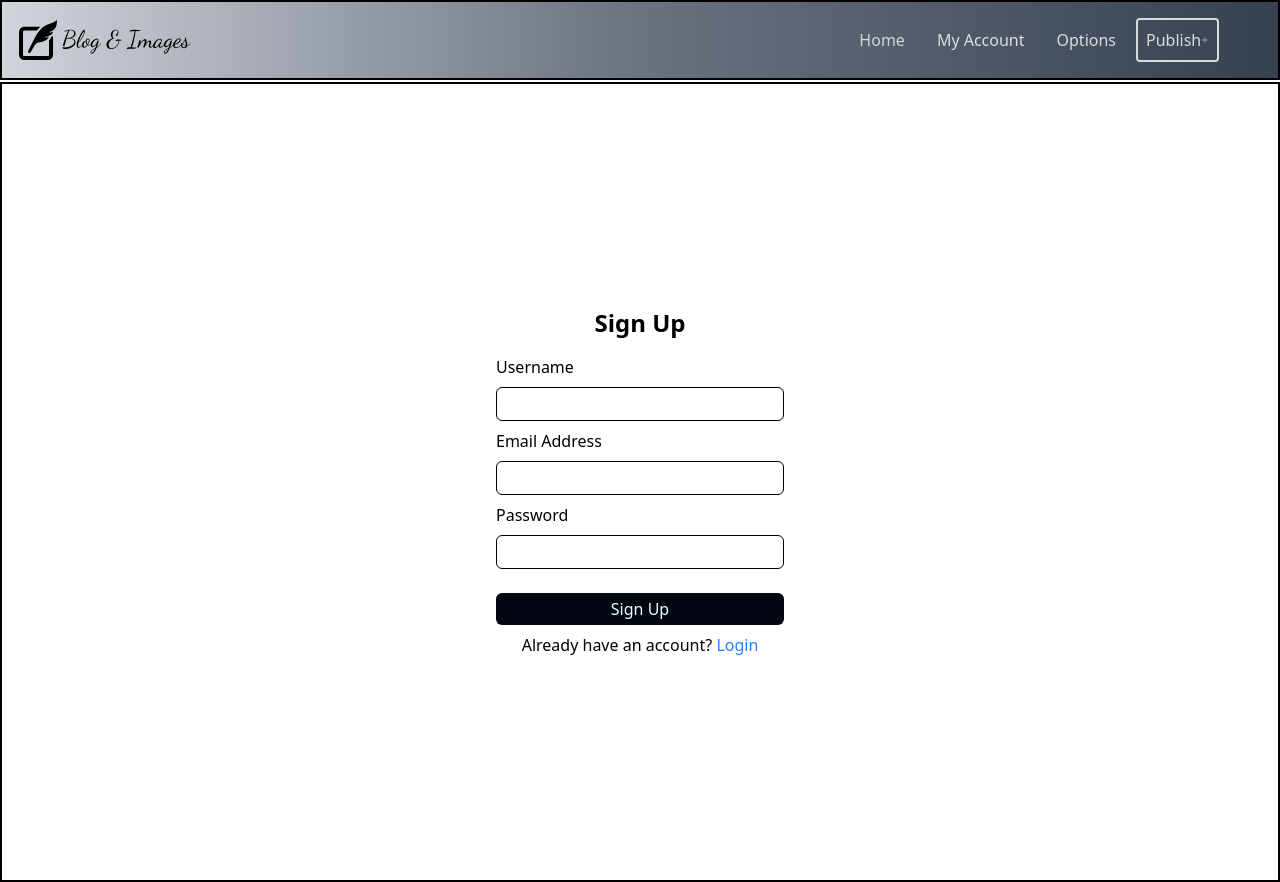
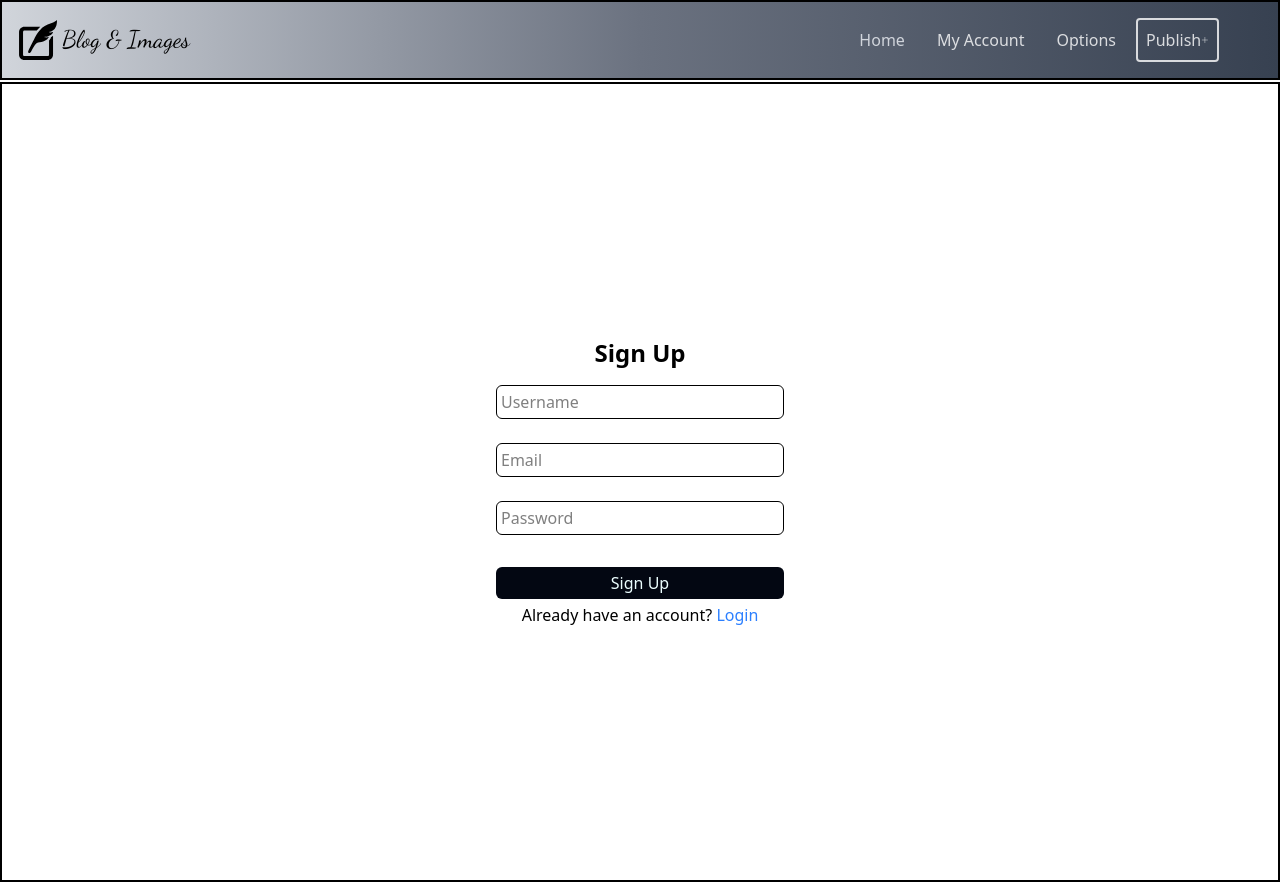
Before and after one commit to Arpit-paliwal555/BlogsWithImages, a React (Vite) app: page /signup in a window 1280 px wide. Built offline with nearby package versions, Linux system fonts and the light colour scheme; no server answers.

Commit message:
fixed layout shift in forms

```diff
--- a/src/components/BlogCard.tsx
+++ b/src/components/BlogCard.tsx
@@ -13,7 +13,7 @@ const BlogCard: FunctionComponent<IBlogpost> = (props:IBlogpost) => {
     <div className="border-2 mt-1 mb-1 p-2 flex flex-col justify-between h-auto w-full rounded-lg
     hover:shadow-lg hover:scale-105 transition-transform duration-200 ease-in-out">
         {imageUrl && (
-            <img src={`http://localhost:4000${imageUrl}`} alt={title} className="w-full h-48 object-cover rounded-lg mb-4" />
+            <img src={`${import.meta.env.VITE_BACKEND_URL}${imageUrl}`} alt={title} className="w-full h-48 object-cover rounded-lg mb-4" />
         )}
         <h1 className="font-bold">{title}</h1>
         <p className="grow">{description}</p>
--- a/src/components/Login.tsx
+++ b/src/components/Login.tsx
@@ -20,11 +20,10 @@ const LoginForm: FunctionComponent<LoginFormProps> = () => {
         return <p className="text-center text-red-500">Auth context is not available. Please ensure you are within an AuthProvider.</p>;
     }
     const {setUser} = auth;
-
     return (
         <div className="border-2 h-screen mt-0.5 p-2 flex flex-col items-center justify-center">
         <div className="w-2xs">
-        <h1 className="text-bold text-2xl ml-26">Log In</h1>
+        <h1 className="text-bold text-2xl text-center">Log In</h1>
         <Formik
             initialValues={{
             email: "",
@@ -46,7 +45,7 @@ const LoginForm: FunctionComponent<LoginFormProps> = () => {
                     return;
                 }
 
-                const res = await api.post("/api/users/signin", values, {withCredentials: true});
+                await api.post("/api/users/signin", values, {withCredentials: true});
 
                 const me = await api.get("/api/users/me", {withCredentials: true});
                 setUser(me.data);
@@ -65,32 +64,42 @@ const LoginForm: FunctionComponent<LoginFormProps> = () => {
             }}
         >
 
-        {() => (
-        <Form className="flex flex-col">
-            <label htmlFor="email">Email</label>
+        {(formik) => (
+        <Form className="flex flex-col gap-1 mt-4">
+            {/* <label htmlFor="email">Email</label> */}
             <Field
                 name="email"
                 type="text"
                 className="border p-1 rounded-md"
+                placeholder="Email"
             />
+            <p className="p-1 h-4">
+                {formik.touched.email && formik.errors.email ?
                 <ErrorMessage
                     name="email"
                     component="p"
                     className="text-xs text-red-500"
-            />
-            <label htmlFor="password">Password</label>
+                /> : ""}
+
+            </p>
+            {/* <label htmlFor="password">Password</label> */}
             <Field
                 id="password"
                 name="password"
                 type="password"
                 className="border p-1 rounded-md"
+                placeholder="Password"
             />
+            <p className="p-1 h-4">
+                {formik.touched.password && formik.errors.password ?
                 <ErrorMessage
                     name="password"
                     component="p"
                     className="text-xs text-red-500"
-            />
-            <button type="submit" className="bg-gray-950 text-cyan-50 rounded-md p-1 mt-4 cursor-pointer">Log In</button>
+                /> : ""}
+
+            </p>
+            <button type="submit" className="bg-gray-950 text-cyan-50 rounded-md p-1 mt-1 cursor-pointer">Log In</button>
             <p className="ml-6">don't have an account? <a href="/signup" className="text-blue-500">Sign Up</a></p>
         </Form>
         )}
--- a/src/components/PublishBlog.tsx
+++ b/src/components/PublishBlog.tsx
@@ -64,7 +64,7 @@ export default function CreateBlog() {
           }
         }}
       >
-        {({ isSubmitting, setFieldValue}) => (
+        {({ isSubmitting, setFieldValue, touched, errors }) => (
           <Form className="w-full max-w-md p-6 rounded-xl shadow-lg space-y-6">
             <h1 className="text-2xl font-bold text-center">Publish Blog</h1>
             <div>
@@ -99,11 +99,15 @@ export default function CreateBlog() {
                 placeholder="Your blog title"
                 className="w-full border rounded p-2"
               />
-              <ErrorMessage
+              <p className="p-1 h-4">
+                {touched.title && errors.title ?
+                <ErrorMessage
                 name="title"
                 component="p"
                 className="text-xs text-red-500"
-              />
+              /> : ""}
+            </p>
+
             </div>
 
             <div className="space-y-2">
@@ -115,11 +119,14 @@ export default function CreateBlog() {
                 placeholder="Write your story"
                 className="w-full border rounded p-2"
               />
-              <ErrorMessage
-                name="description"
-                component="p"
-                className="text-xs text-red-500"
-              />
+              <p className="p-1 h-4">
+                {touched.description && errors.description ?
+                  <ErrorMessage
+                  name="description"
+                  component="p"
+                  className="text-xs text-red-500"
+                /> : ""}
+            </p>
             </div>
 
             <button
--- a/src/components/SignUp.tsx
+++ b/src/components/SignUp.tsx
@@ -1,6 +1,6 @@
 import { type FunctionComponent } from "react";
 import { useFormik, type FormikHelpers } from "formik";
-import axios, { type AxiosResponse } from "axios";
+import axios from "axios";
 import { useNavigate } from "react-router-dom";
 
 interface SignupFormProps {}
@@ -43,8 +43,8 @@ const SignupForm: FunctionComponent<SignupFormProps> = () => {
     onSubmit: async (values, { setSubmitting }: FormikHelpers<Values>) => {
       // TODO: replace with your API call
       try {
-        const baseUrl = import.meta.env.VITE_BACKEND_URL || "http://localhost:4000";
-        const res = await axios.post(`${baseUrl}/api/users/signup`, values, {withCredentials: true});
+        const baseUrl = import.meta.env.VITE_BACKEND_URL;
+        await axios.post(`${baseUrl}/api/users/signup`, values, {withCredentials: true});
 
         navigate("/home", {replace:true});
       } catch (error) {
@@ -58,14 +58,17 @@ const SignupForm: FunctionComponent<SignupFormProps> = () => {
     },
   });
 
+  // utility
+  const hasErr = (name: keyof typeof formik.values) =>
+    !!(formik.touched[name] && formik.errors[name]);
+
   return (
     <div className="border-2 h-screen mt-0.5 p-2 flex flex-col items-center justify-center">
       <div className="w-2xs">
         <h1 className="font-bold text-2xl text-center">Sign Up</h1>
 
-        <form onSubmit={formik.handleSubmit} className="flex flex-col gap-2 mt-4">
+        <form onSubmit={formik.handleSubmit} className="flex flex-col gap-1 mt-4">
           {/* Username */}
-          <label htmlFor="username">Username</label>
           <input
             id="username"
             name="username"
@@ -75,13 +78,17 @@ const SignupForm: FunctionComponent<SignupFormProps> = () => {
             onBlur={formik.handleBlur}
             value={formik.values.username}
             autoComplete="username"
+            placeholder="Username"
+            aria-invalid={hasErr("username")}
+            aria-describedby="username-error"
           />
-          {formik.errors.username && formik.touched.username && (
-            <div className="text-red-600 text-sm">{formik.errors.username}</div>
-          )}
+          <p id="username-error" className={`text-xs mt-0 h-4 leading-5 transition-colors duration-200 ${hasErr("username") ? "text-red-600" : "text-transparent"}`}
+          aria-live="polite">
+          {formik.touched.username && formik.errors.username
+              ? formik.errors.username: ""}
+          </p>
 
           {/* Email */}
-          <label htmlFor="email">Email Address</label>
           <input
             id="email"
             name="email"
@@ -91,13 +98,16 @@ const SignupForm: FunctionComponent<SignupFormProps> = () => {
             onBlur={formik.handleBlur}
             value={formik.values.email}
             autoComplete="email"
+            placeholder="Email"
+            aria-invalid={hasErr("email")}
+            aria-describedby="email-error"
           />
-          {formik.errors.email && formik.touched.email && (
-            <div className="text-red-600 text-sm">{formik.errors.email}</div>
-          )}
-
+          <p id="email-error" className={`text-xs mt-0 h-4 leading-5 transition-colors duration-200 ${hasErr("email") ? "text-red-600" : "text-transparent"}`}
+          aria-live="polite">
+          {formik.touched.email && formik.errors.email
+              ? formik.errors.email: ""}
+          </p>
           {/* Password */}
-          <label htmlFor="password">Password</label>
           <input
             id="password"
             name="password"
@@ -107,15 +117,20 @@ const SignupForm: FunctionComponent<SignupFormProps> = () => {
             onBlur={formik.handleBlur}
             value={formik.values.password}
             autoComplete="new-password"
+            placeholder="Password"
+            aria-invalid={hasErr("password")}
+            aria-describedby="password-error"
           />
-          {formik.errors.password && formik.touched.password && (
-            <div className="text-red-600 text-sm">{formik.errors.password}</div>
-          )}
+          <p id="password-error" className={`text-xs mt-0 h-4 leading-5 transition-colors duration-200 ${hasErr("password") ? "text-red-600" : "text-transparent"}`}
+          aria-live="polite">
+          {formik.touched.password && formik.errors.password
+              ? formik.errors.password: "placeholder"}
+          </p>
 
           <button
             type="submit"
             disabled={formik.isSubmitting}
-            className="bg-gray-950 text-cyan-50 rounded-md p-1 mt-4 disabled:opacity-60 cursor-pointer"
+            className="bg-gray-950 text-cyan-50 rounded-md p-1 mt-2 disabled:opacity-60 cursor-pointer"
           >
             {formik.isSubmitting ? "Submitting..." : "Sign Up"}
           </button>
```
Lines whose indentation alone changed are shown as unchanged.
